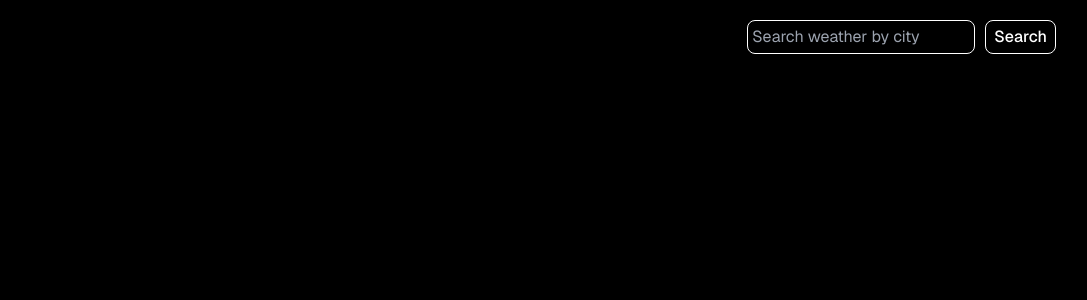
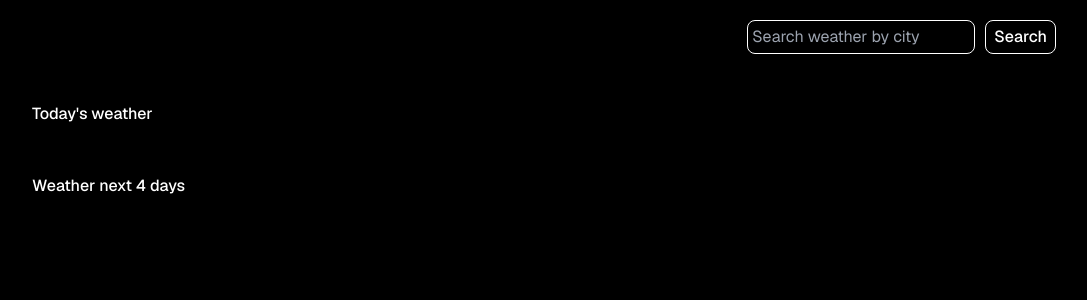
Before and after one commit to ninaevelina/sunny-days, a Next.js app: page / in a window 1280 px wide. Shown: the top 300 px of the page, without its empty margins (96-1183 px from the left). Built offline with nearby package versions, Linux system fonts and the light colour scheme.

Commit message:
refactor: adds headings to improve usability and accessibility

```diff
--- a/src/app/ui/weather-widget.tsx
+++ b/src/app/ui/weather-widget.tsx
@@ -41,11 +41,17 @@ export default function WeatherWidget() {
           loading={isloading}
         />
       </div>
-      <div className="w-4/5 mx-auto">
+      <div className="w-4/5 mx-auto flex flex-col gap-4">
+        <div>
+          <h1 className="font-medium">Today&apos;s weather</h1>
+        </div>
         <WeatherCard weatherData={weatherData} />
       </div>
-      <div className="w-4/5 mx-auto">
-        {weatherData && <WeatherCardList items={weatherData.list} />}
+      <div className="w-4/5 mx-auto flex flex-col gap-4">
+        <div>
+          <h2 className="font-medium">Weather next 4 days</h2>
+        </div>
+        <div>{weatherData && <WeatherCardList items={weatherData.list} />}</div>
       </div>
     </section>
   );
```
